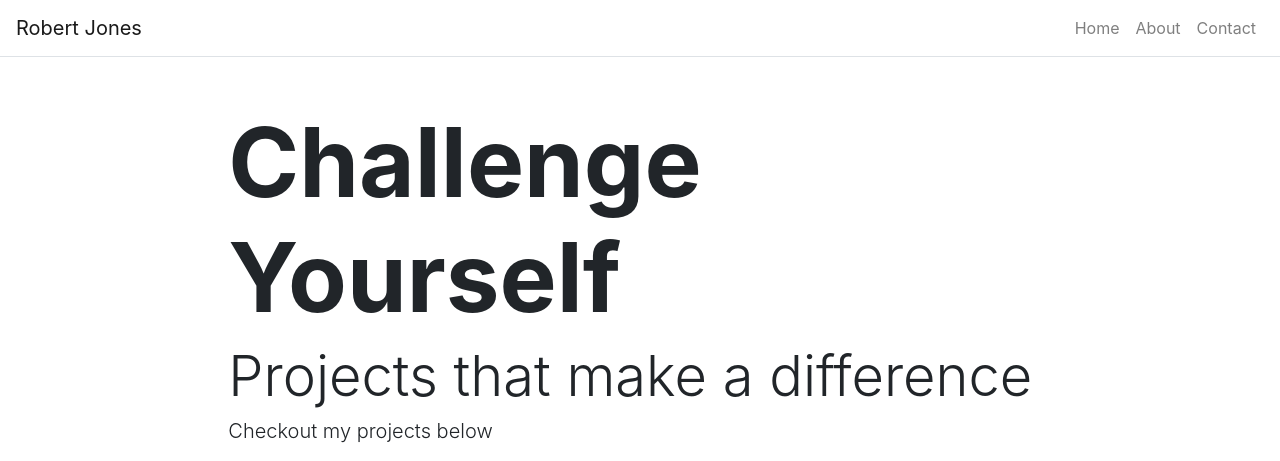
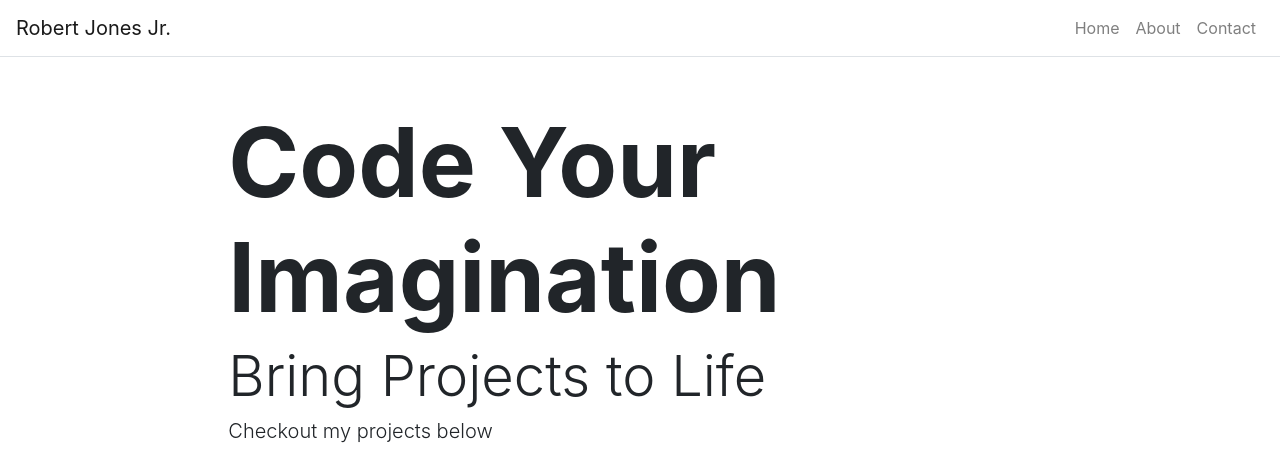
Before and after one commit to jones9682/React-Portfolio, a React (Create React App) app: page / in a window 1280 px wide. Shown: the top 461 px of the page. Built offline with nearby package versions, Linux system fonts and the light colour scheme.

Commit message:
changed home page title and subtitle

```diff
--- a/src/App.js
+++ b/src/App.js
@@ -23,8 +23,8 @@ class App extends React.Component {
         { title: 'Contact', path: '/contact' }
       ],
       home: {
-        title: 'Challenge Yourself',
-        subTitle: 'Projects that make a difference',
+        title: 'Code Your Imagination',
+        subTitle: 'Bring Projects to Life',
         text: 'Checkout my projects below'
       },
       about: {
@@ -42,7 +42,7 @@ class App extends React.Component {
         <Container className="p-0" fluid={true}>
 
           <Navbar className="border-bottom" bg="transparent" expand="lg">
-            <Navbar.Brand>Robert Jones</Navbar.Brand>
+            <Navbar.Brand>Robert Jones Jr.</Navbar.Brand>
 
             <Navbar.Toggle className="border-0" aria-controls="navbar-toggle" />
             <Navbar.Collapse id="navbar-toggle" >
```
